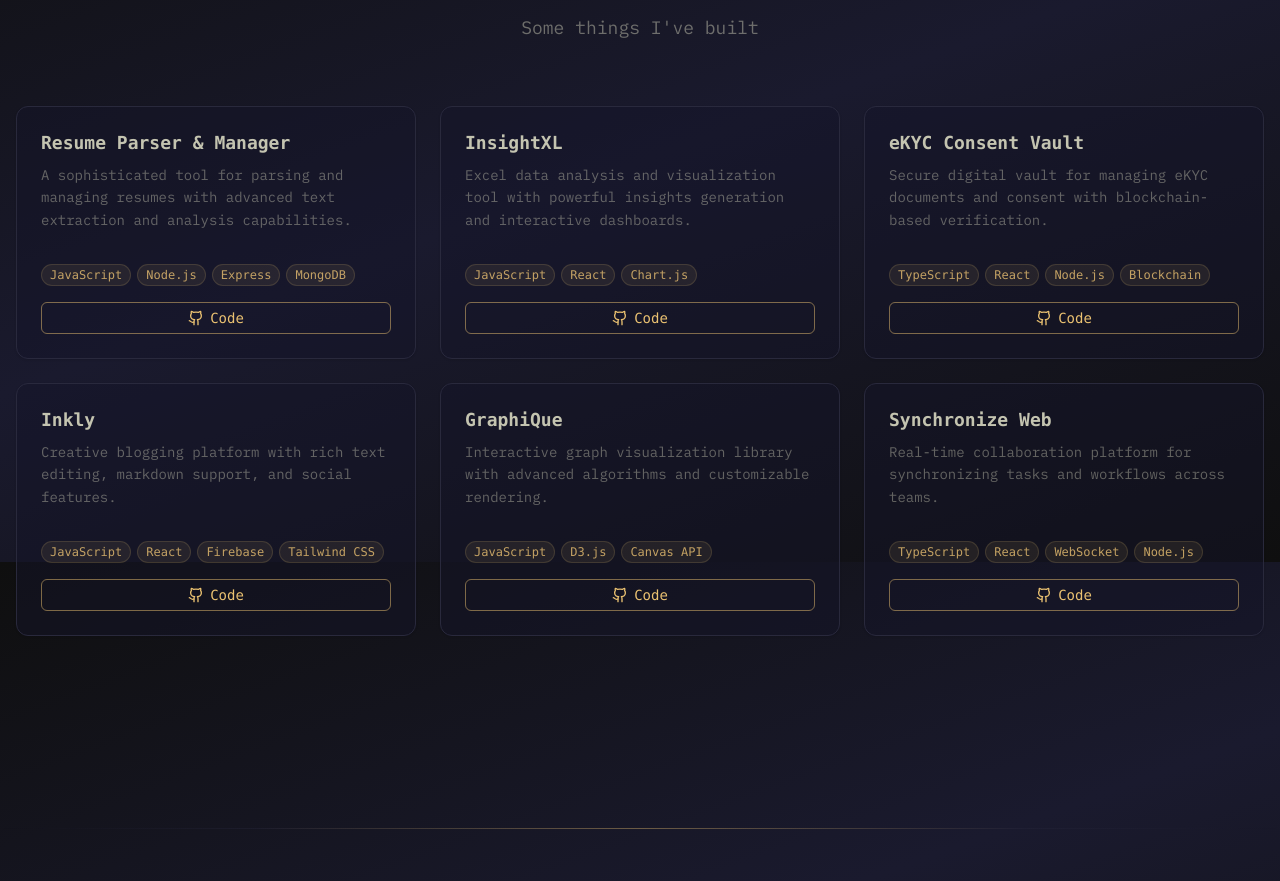
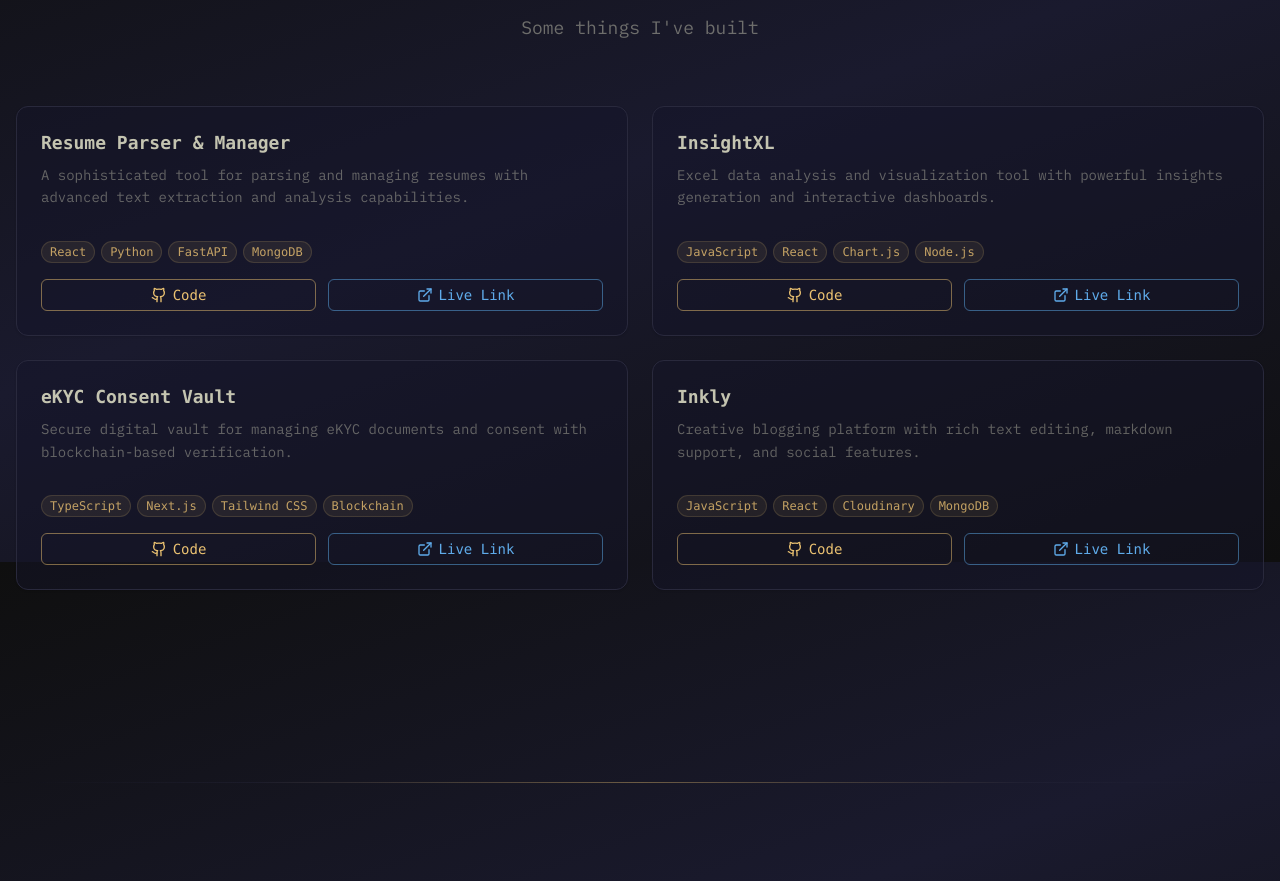
Before and after one commit to bismaysarangi/bismay_sarangi, a React (Vite) app: page / in a window 1280 px wide. Shown: the part 1838-2719 px from the top of the page. Built offline with nearby package versions, Linux system fonts and the light colour scheme.

Commit message:
refactor: update project details and improve layout in Projects component

```diff
--- a/src/components/Projects.tsx
+++ b/src/components/Projects.tsx
@@ -12,45 +12,35 @@ import { ExternalLink, Github } from "lucide-react";
 const projects = [
   {
     title: "Resume Parser & Manager",
-    description: "A sophisticated tool for parsing and managing resumes with advanced text extraction and analysis capabilities.",
-    tech: ["JavaScript", "Node.js", "Express", "MongoDB"],
+    description:
+      "A sophisticated tool for parsing and managing resumes with advanced text extraction and analysis capabilities.",
+    tech: ["React", "Python", "FastAPI", "MongoDB"],
     github: "https://github.com/bismaysarangi/resume-parser-and-manager",
-    demo: null,
+    live: "https://resume-parser-and-manager.vercel.app/",
   },
   {
     title: "InsightXL",
-    description: "Excel data analysis and visualization tool with powerful insights generation and interactive dashboards.",
-    tech: ["JavaScript", "React", "Chart.js"],
+    description:
+      "Excel data analysis and visualization tool with powerful insights generation and interactive dashboards.",
+    tech: ["JavaScript", "React", "Chart.js", "Node.js"],
     github: "https://github.com/bismaysarangi/insightXL",
-    demo: null,
+    live: "https://insightxl.onrender.com/",
   },
   {
     title: "eKYC Consent Vault",
-    description: "Secure digital vault for managing eKYC documents and consent with blockchain-based verification.",
-    tech: ["TypeScript", "React", "Node.js", "Blockchain"],
+    description:
+      "Secure digital vault for managing eKYC documents and consent with blockchain-based verification.",
+    tech: ["TypeScript", "Next.js", "Tailwind CSS", "Blockchain"],
     github: "https://github.com/bismaysarangi/ekyc-consent-vault",
-    demo: null,
+    live: "https://ekyc-consent-vault.vercel.app/",
   },
   {
     title: "Inkly",
-    description: "Creative blogging platform with rich text editing, markdown support, and social features.",
-    tech: ["JavaScript", "React", "Firebase", "Tailwind CSS"],
+    description:
+      "Creative blogging platform with rich text editing, markdown support, and social features.",
+    tech: ["JavaScript", "React", "Cloudinary", "MongoDB"],
     github: "https://github.com/bismaysarangi/inkly",
-    demo: null,
-  },
-  {
-    title: "GraphiQue",
-    description: "Interactive graph visualization library with advanced algorithms and customizable rendering.",
-    tech: ["JavaScript", "D3.js", "Canvas API"],
-    github: "https://github.com/bismaysarangi/graphiQue",
-    demo: null,
-  },
-  {
-    title: "Synchronize Web",
-    description: "Real-time collaboration platform for synchronizing tasks and workflows across teams.",
-    tech: ["TypeScript", "React", "WebSocket", "Node.js"],
-    github: "https://github.com/bismaysarangi/synchronize-web",
-    demo: null,
+    live: "https://inkly-ashen.vercel.app/",
   },
 ];
 
@@ -71,10 +61,12 @@ export function Projects() {
             <span className="text-[#c8c8b4]"> PROJECTS </span>
             <span className="text-[#f0c674]">{"]"}</span>
           </h2>
-          <p className="text-[#c8c8b4]/50 text-base md:text-lg">Some things I've built</p>
+          <p className="text-[#c8c8b4]/50 text-base md:text-lg">
+            Some things I've built
+          </p>
         </motion.div>
 
-        <div className="grid grid-cols-1 sm:grid-cols-2 lg:grid-cols-3 gap-4 md:gap-6 max-w-7xl mx-auto">
+        <div className="grid grid-cols-1 sm:grid-cols-2 gap-4 md:gap-6 max-w-7xl mx-auto">
           {projects.map((project, index) => (
             <motion.div
               key={project.title}
@@ -96,26 +88,45 @@ export function Projects() {
                 <CardContent>
                   <div className="flex flex-wrap gap-1.5 mb-4">
                     {project.tech.map((tech) => (
-                      <span key={tech} className="px-2 py-0.5 text-xs font-mono bg-[#f0c674]/8 text-[#f0c674]/80 border border-[#f0c674]/15 rounded-full">
+                      <span
+                        key={tech}
+                        className="px-2 py-0.5 text-xs font-mono bg-[#f0c674]/8 text-[#f0c674]/80 border border-[#f0c674]/15 rounded-full"
+                      >
                         {tech}
                       </span>
                     ))}
                   </div>
                   <div className="flex gap-3">
-                    <Button size="sm" asChild className="flex-1 bg-transparent border border-[#f0c674]/50 text-[#f0c674] hover:bg-[#f0c674] hover:text-[#0f0f0f] transition-all duration-300 text-xs md:text-sm py-2.5 font-mono">
-                      <a href={project.github} target="_blank" rel="noopener noreferrer" className="flex items-center gap-1.5">
+                    <Button
+                      size="sm"
+                      asChild
+                      className="flex-1 bg-transparent border border-[#f0c674]/50 text-[#f0c674] hover:bg-[#f0c674] hover:text-[#0f0f0f] transition-all duration-300 text-xs md:text-sm py-2.5 font-mono"
+                    >
+                      <a
+                        href={project.github}
+                        target="_blank"
+                        rel="noopener noreferrer"
+                        className="flex items-center gap-1.5"
+                      >
                         <Github size={14} />
                         Code
                       </a>
                     </Button>
-                    {project.demo && (
-                      <Button size="sm" asChild className="flex-1 bg-transparent border border-[#e06c75]/40 text-[#e06c75] hover:bg-[#e06c75] hover:text-white transition-all duration-300 text-xs md:text-sm py-2.5 font-mono">
-                        <a href={project.demo} target="_blank" rel="noopener noreferrer" className="flex items-center gap-1.5">
-                          <ExternalLink size={14} />
-                          Demo
-                        </a>
-                      </Button>
-                    )}
+                    <Button
+                      size="sm"
+                      asChild
+                      className="flex-1 bg-transparent border border-[#61afef]/50 text-[#61afef] hover:bg-[#61afef] hover:text-white transition-all duration-300 text-xs md:text-sm py-2.5 font-mono"
+                    >
+                      <a
+                        href={project.live}
+                        target="_blank"
+                        rel="noopener noreferrer"
+                        className="flex items-center gap-1.5"
+                      >
+                        <ExternalLink size={14} />
+                        Live Link
+                      </a>
+                    </Button>
                   </div>
                 </CardContent>
               </Card>
```
